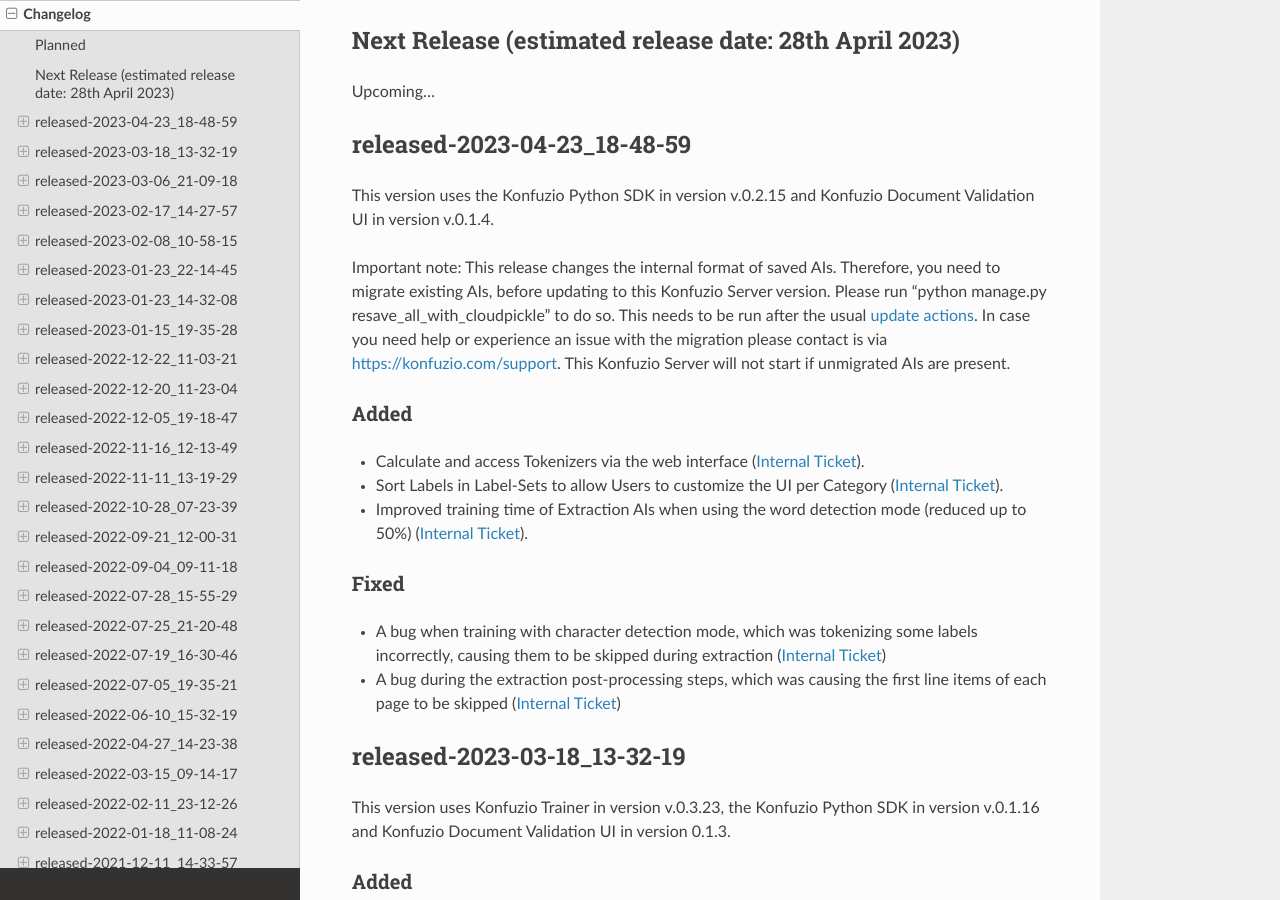
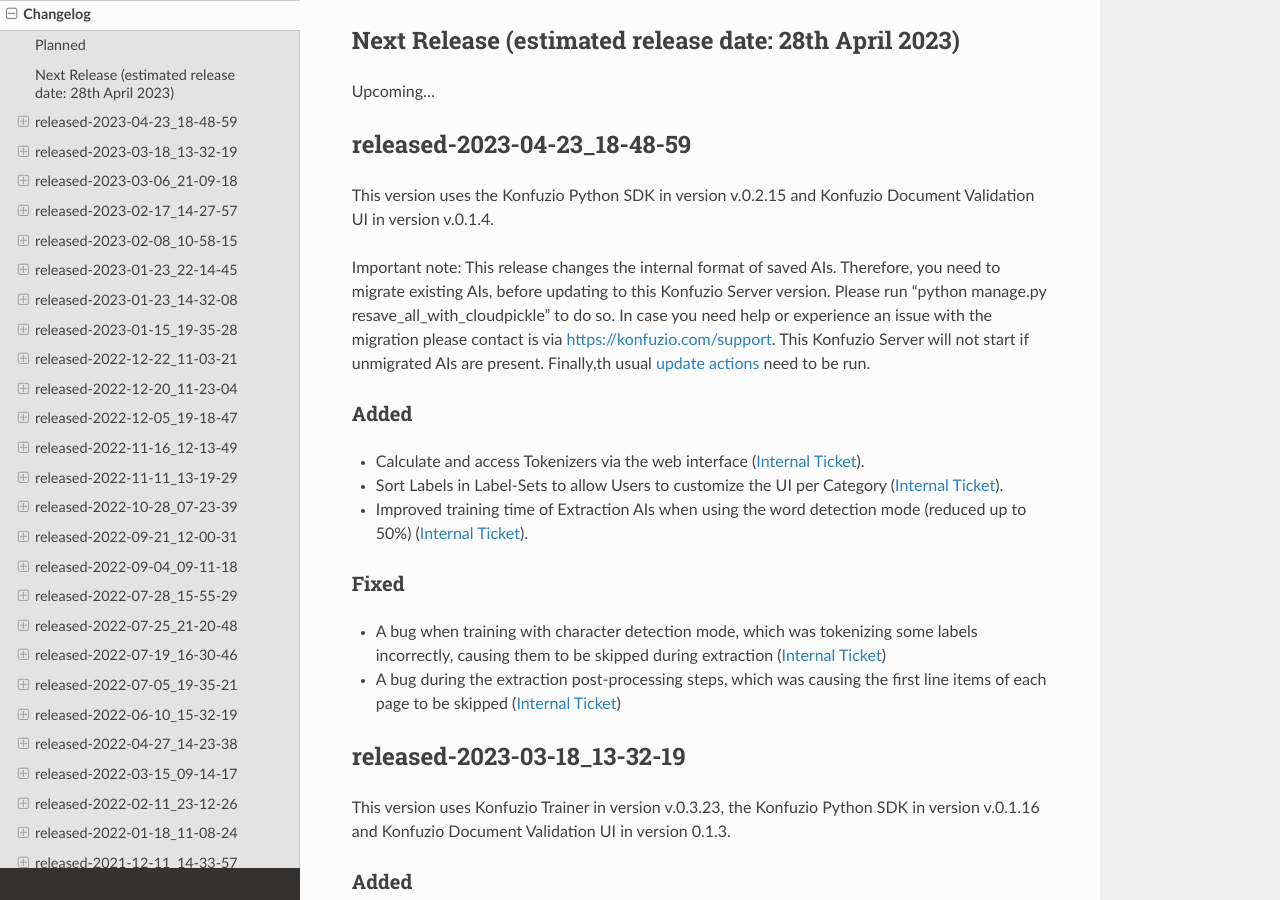
Before and after one commit to konfuzio-ai/konfuzio-sdk, a Sphinx documentation site: the page built from docs/web/changelog_app.md, in a window 1280 px wide and 900 px high, scrolled down 672 px. Built offline with Sphinx 7.4.7 and the Read the Docs theme 2.0.0, drawn with Linux system fonts in a browser that asks for light colours; pages that are not in the unit, such as notebooks, are missing from menus; a script that is not in the unit is left out.

Commit message:
Update changelog_app.md

```diff
--- a/docs/web/changelog_app.md
+++ b/docs/web/changelog_app.md
@@ -29,7 +29,7 @@
 
 This version uses the Konfuzio Python SDK in version v.0.2.15 and Konfuzio Document Validation UI in version v.0.1.4.
 
-Important note: This release changes the internal format of saved AIs. Therefore, you need to migrate existing AIs, before updating to this Konfuzio Server version. Please run "python manage.py resave_all_with_cloudpickle" to do so. This needs to be run after the usual [update actions](https://dev.konfuzio.com/web/on_premises.html#a-upgrade-to-newer-konfuzio-version). In case you need help or experience an issue with the migration please contact is via https://konfuzio.com/support. This Konfuzio Server will not start if unmigrated AIs are present.
+Important note: This release changes the internal format of saved AIs. Therefore, you need to migrate existing AIs, before updating to this Konfuzio Server version. Please run "python manage.py resave_all_with_cloudpickle" to do so. In case you need help or experience an issue with the migration please contact is via https://konfuzio.com/support. This Konfuzio Server will not start if unmigrated AIs are present. Finally,th usual [update actions](https://dev.konfuzio.com/web/on_premises.html#a-upgrade-to-newer-konfuzio-version) need to be run.
 
 ### Added
 - Calculate and access Tokenizers via the web interface ([Internal Ticket](https://git.konfuzio.com/konfuzio/objectives/-/issues/9271)).
```
